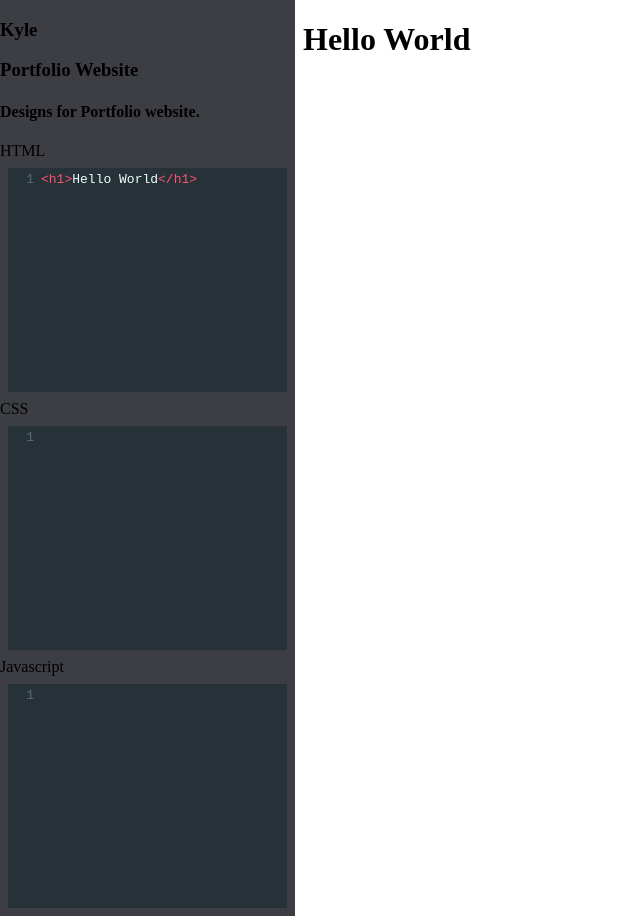
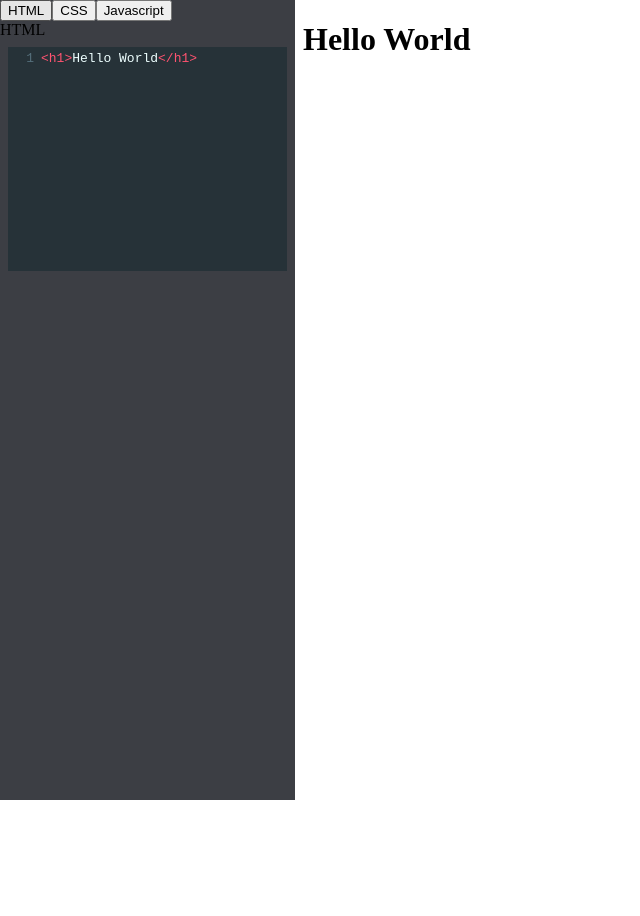
Before and after one commit to jaydenkwright/code-editor, a React (Create React App) app in the folder client/: page / in a window 1280 px wide. Shown: the whole page, without its empty margins (0-640 px from the left). After the commit the page ends 804 px from the top, so only its background shows below. Built offline with nearby package versions, Linux system fonts and the light colour scheme.

Commit message:
Created current state which determines which code editor is currently being displayed

```diff
--- a/client/src/components/EditorPage.tsx
+++ b/client/src/components/EditorPage.tsx
@@ -1,12 +1,14 @@
 import React, { useState, useEffect} from 'react'
 import Editor from './Editor'
 import useLocalStorage from '../hooks/useLocalStorage'
+import { stringify } from 'querystring'
 
 const EditorPage = () => {
 const [html, setHTML] = useLocalStorage('html', `<h1>Hello World</h1>`)
 const [css, setCSS] = useState<string>(``)
 const [javascript, setJavascript] = useState<string>('')
 const [srcDoc, setSrcDoc] = useState<string>('')
+const [current, setCurrent] = useState('html')
 
 useEffect(() => {
     const timeout = setTimeout(() => {
@@ -22,20 +24,55 @@ useEffect(() => {
     return () => clearTimeout(timeout)
 }, [html, css, javascript])
 
+    interface language {
+        language: String,
+        displayName: String,
+        value: String,
+        onChange: any
+    }
+
+    type languages =  {
+        [key: string]: language
+    }
+
+    const langs: languages = {
+        html: {
+            language: 'xml',
+            displayName: 'HTML',
+            value: html,
+            onChange: setHTML
+        },
+        css: {
+            language: 'css',
+            displayName: 'CSS',
+            value: css,
+            onChange: setCSS,
+        },
+        javascript: {
+            language: 'javascript',
+            displayName: 'Javascript',
+            value: javascript,
+            onChange: setJavascript
+        }
+    }
+
 return (
     <>
         <div className='window-container'>
             <div className='window code-window'>
-                <h3>Kyle</h3>
+                <button onClick={() => setCurrent('html')}>HTML</button>
+                <button onClick={() => setCurrent('css')}>CSS</button>
+                <button onClick={() => setCurrent('javascript')}>Javascript</button>
+                {/* <h3>Kyle</h3>
                 <h3>Portfolio Website</h3>
-                <h4>Designs for Portfolio website.</h4>
+                <h4>Designs for Portfolio website.</h4> */}
                 <Editor
-                language='xml'
-                displayName='HTML'
-                value={html}
-                onChange={setHTML}
+                language={langs[current].language}
+                displayName={langs[current].displayName}
+                value={langs[current].value}
+                onChange={langs[current].onChange}
                 />
-                <Editor
+                {/* <Editor
                 language='css'
                 displayName='CSS'
                 value={css}
@@ -46,7 +83,7 @@ return (
                 displayName='Javascript'
                 value={javascript}
                 onChange={setJavascript}
-                />
+                /> */}
             </div>
             <div className='window display'>
                 <iframe
```
